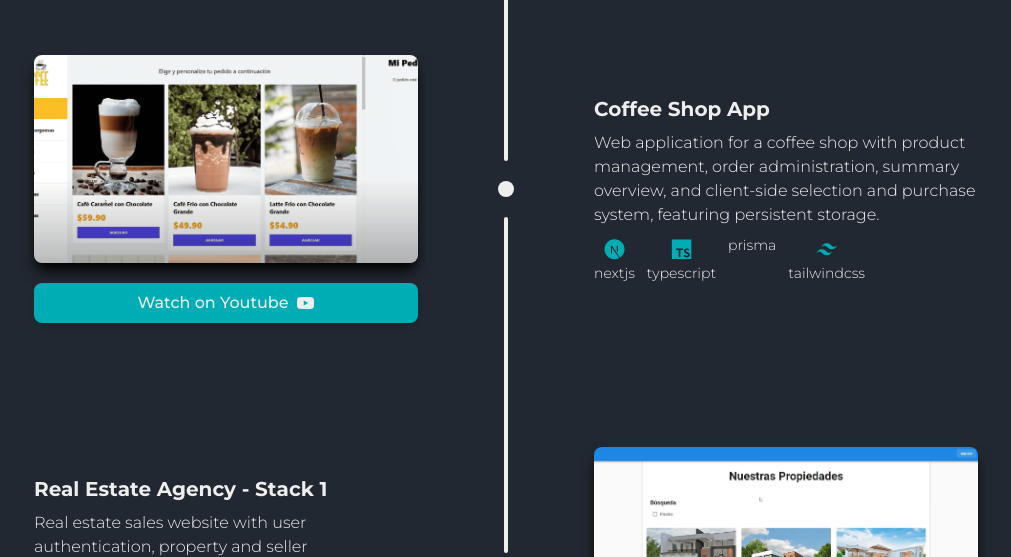
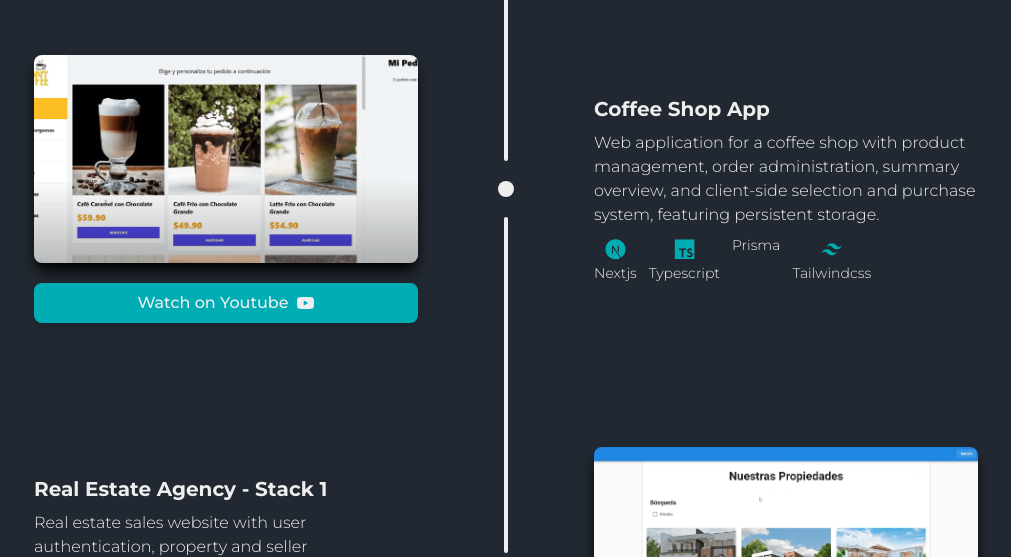
Before and after one commit to SbrekDev/Gonzalo-Kerbs-Portafolio, a React (Vite) app: page / in a window 1280 px wide. Shown: the part 3780-4337 px from the top of the page, without its empty margins (134-1145 px from the left). Built offline with nearby package versions, Linux system fonts and the light colour scheme; some icons are missing.

Commit message:
add accesibility fixes

```diff
--- a/index.html
+++ b/index.html
@@ -1,9 +1,9 @@
 <!DOCTYPE html>
-<html lang="en">
+<html lang="en" role="main">
 
 <head>
   <meta charset="UTF-8" />
-  <meta name="viewport" content="width=device-width, initial-scale=1.0, maximum-scale=1.0" />
+  <meta name="viewport" content="width=device-width, initial-scale=1.0" />
   <title>Gonzalo Kerbs | Portafolio</title>
   <meta name="description" content="Pagina web dedicada a enseñar el portfolio de Gonzalo Kerbs" />
   <meta name="keywords"
--- a/src/components/ProjectsComponent.tsx
+++ b/src/components/ProjectsComponent.tsx
@@ -192,7 +192,7 @@
                       {proyecto.iconos.map((icon) => (
                         <div key={icon} className="flex flex-col items-center mr-1">
                           <i className={`devicon-${icon}-plain text-accent text-xl`}/>
-                          <p className="font-extralight text-sm">{icon}</p>
+                          <p className="font-extralight text-sm capitalize">{icon}</p>
                         </div>
                       ))}
                     </div>
```
